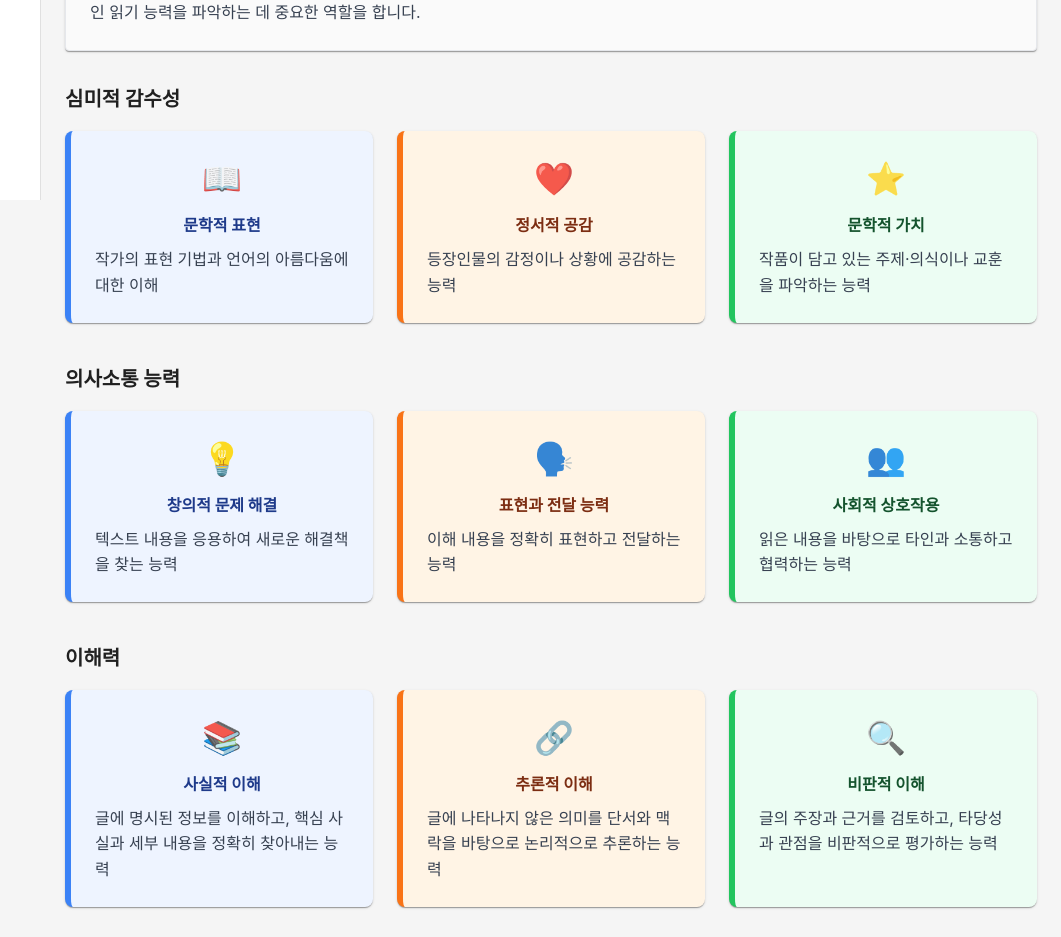
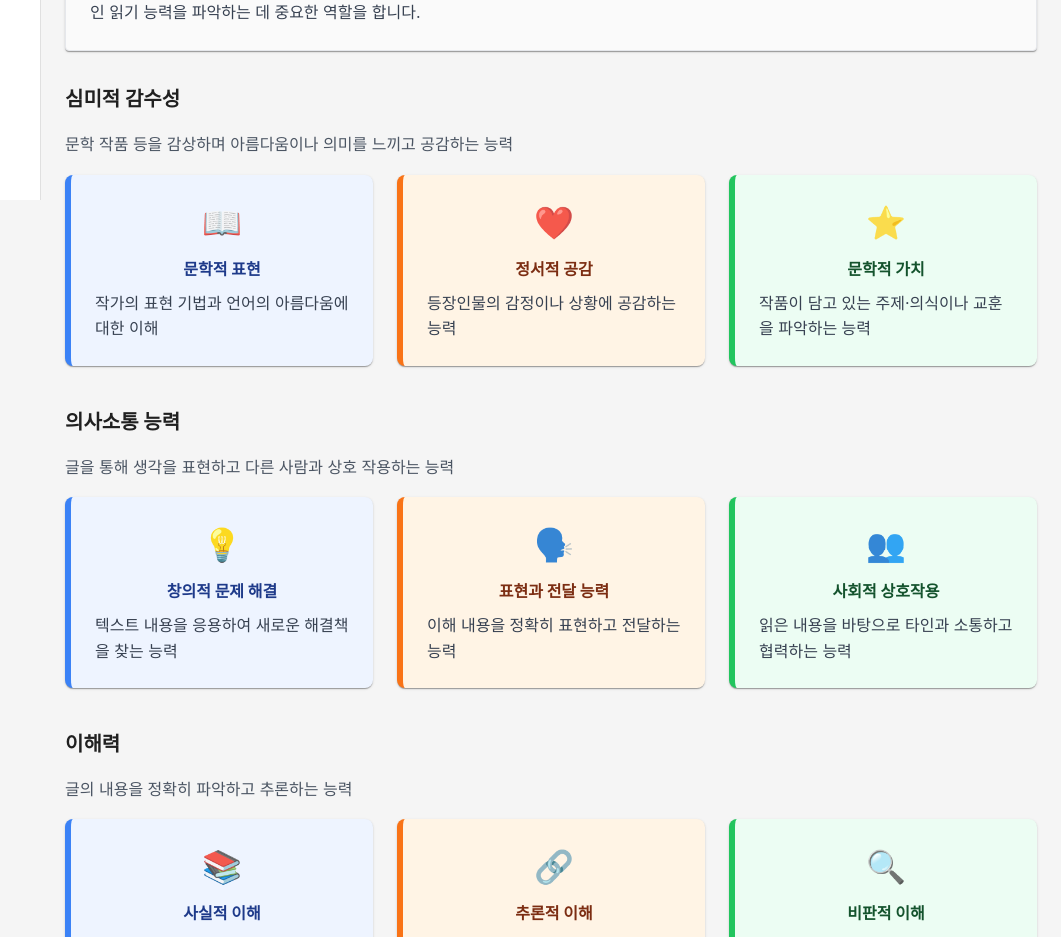
Before and after one commit to domafordarwin/NewWaveForReading, a React app in the folder frontend/: page /parent/info in a window 1280 px wide. Shown: the part 600-1537 px from the top of the page, without its empty margins (219-1280 px from the left). Built offline with nearby package versions, Linux system fonts and the light colour scheme; the HTML template or start-up script is replaced by a standard one.

Commit message:
2026-01-19 03:38:21

```diff
--- a/frontend/src/pages/ReadingProInfo.tsx
+++ b/frontend/src/pages/ReadingProInfo.tsx
@@ -237,6 +237,9 @@ const ReadingProInfo = () => {
           <Typography variant="h6" fontWeight="bold" sx={{ mb: 2 }}>
             심미적 감수성
           </Typography>
+          <Typography sx={{ color: "#4B5563", mb: 2, lineHeight: 1.7 }}>
+            문학 작품 등을 감상하며 아름다움이나 의미를 느끼고 공감하는 능력
+          </Typography>
           <Grid container spacing={3}>
             {aestheticCompetencies.map((item) => {
               const colors = colorStyles[item.color];
@@ -275,6 +278,9 @@ const ReadingProInfo = () => {
           <Typography variant="h6" fontWeight="bold" sx={{ mb: 2 }}>
             의사소통 능력
           </Typography>
+          <Typography sx={{ color: "#4B5563", mb: 2, lineHeight: 1.7 }}>
+            글을 통해 생각을 표현하고 다른 사람과 상호 작용하는 능력
+          </Typography>
           <Grid container spacing={3}>
             {communicationCompetencies.map((item) => {
               const colors = colorStyles[item.color];
@@ -312,6 +318,9 @@ const ReadingProInfo = () => {
         <Box>
           <Typography variant="h6" fontWeight="bold" sx={{ mb: 2 }}>
             이해력
+          </Typography>
+          <Typography sx={{ color: "#4B5563", mb: 2, lineHeight: 1.7 }}>
+            글의 내용을 정확히 파악하고 추론하는 능력
           </Typography>
           <Grid container spacing={3}>
             {comprehensionCompetencies.map((item) => {
```
